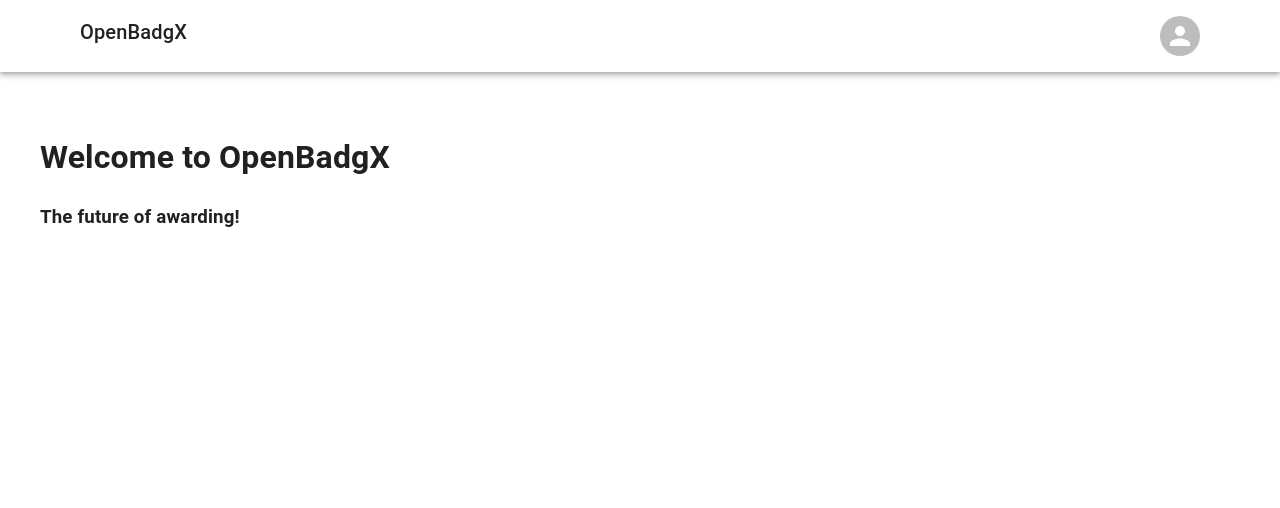
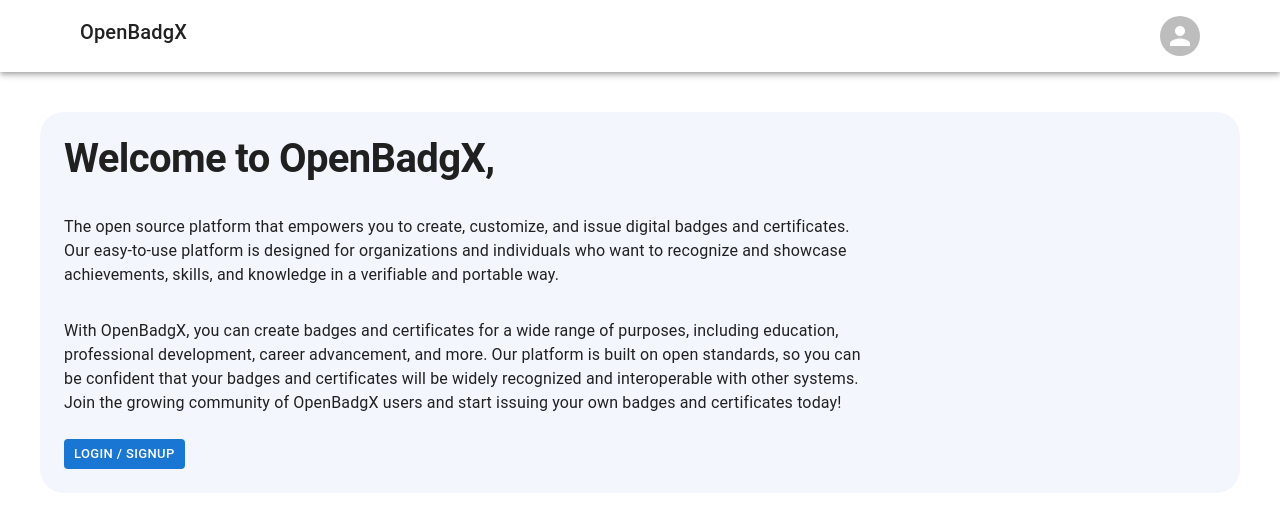
Before and after one commit to kalviumcommunity/openbadgx, a React (Vite) app in the folder frontend/: page / in a window 1280 px wide. Shown: the top 508 px of the page. Built offline with nearby package versions, Linux system fonts and the light colour scheme.

Commit message:
style: homepage, org create

```diff
--- a/frontend/src/pages/Home.jsx
+++ b/frontend/src/pages/Home.jsx
@@ -1,10 +1,87 @@
+import { Box, Button, Typography } from "@mui/material";
+import { useContext } from "react";
+import { Link } from "react-router-dom";
+import { LoginContext } from "../App";
+
 const Home = () => {
+
+    const { loginStatus, updateLoginStatus } = useContext(LoginContext);
   return (
-    <div>
-      <h1>Welcome to OpenBadgX</h1>
-      <h3>The future of awarding!</h3>
-    </div>
+    <Box
+      sx={{
+        p: 3,
+        backgroundColor: "#f3f6fc",
+        borderRadius: "24px",
+      }}
+    >
+      <Typography
+        variant="h1"
+        sx={{
+          fontSize: "2.5rem",
+          fontWeight: 600,
+          mb: 4,
+        }}
+      >
+        Welcome to OpenBadgX,
+      </Typography>
+      <Box
+        sx={{
+          maxWidth: 800,
+        }}
+      >
+        <Typography variant="body1">
+          The open source platform that empowers you to create, customize, and
+          issue digital badges and certificates. Our easy-to-use platform is
+          designed for organizations and individuals who want to recognize and
+          showcase achievements, skills, and knowledge in a verifiable and
+          portable way.
+        </Typography>
+        <Typography
+          variant="body1"
+          sx={{
+            mt: 4,
+          }}
+        >
+          With OpenBadgX, you can create badges and certificates for a wide
+          range of purposes, including education, professional development,
+          career advancement, and more. Our platform is built on open standards,
+          so you can be confident that your badges and certificates will be
+          widely recognized and interoperable with other systems. Join the
+          growing community of OpenBadgX users and start issuing your own badges
+          and certificates today!
+        </Typography>
+      </Box>
+      {loginStatus.loggedIn ? (
+        <Button
+          variant="contained"
+          size="small"
+          component={Link}
+          to="./me"
+          disableElevation={true}
+          sx={{
+            fontWeight: 500,
+            mt: 3,
+          }}
+        >
+          View Profile
+        </Button>
+      ) : (
+        <Button
+          variant="contained"
+          size="small"
+          component={Link}
+          to="./login"
+          disableElevation={true}
+          sx={{
+            fontWeight: 500,
+            mt: 3,
+          }}
+        >
+          Login / SignUp
+        </Button>
+      )}
+    </Box>
   );
 };
 
-export default Home
+export default Home;
--- a/frontend/src/pages/Org/Badge/Create.jsx
+++ b/frontend/src/pages/Org/Badge/Create.jsx
@@ -1,4 +1,4 @@
-import { Button, CircularProgress, FormControl, TextField, Box } from "@mui/material";
+import { Button, CircularProgress, FormControl, TextField, Box, Typography } from "@mui/material";
 import { Done,Close } from "@mui/icons-material";
 import { useContext, useState } from "react";
 import { Link } from "react-router-dom";
@@ -62,9 +62,8 @@ const OrgBadgeCreate = () => {
   };
   return (
     <div>
-      <h3>Create Badge</h3>
+      <Typography variant="h5">Create Badge</Typography>
       <Box
-        // component="form"
         sx={{
           maxWidth: 700,
         }}
--- a/frontend/src/pages/Org/Create.jsx
+++ b/frontend/src/pages/Org/Create.jsx
@@ -3,6 +3,7 @@ import fetchBackend from '../../utils/fetchBackend';
 import { LoginContext } from '../../App';
 import { useNavigate } from 'react-router-dom';
 import BannerAlert from '../../components/BannerAlert';
+import { Box, Button, FormControl, TextField, Typography } from '@mui/material';
 
 const OrgCreate = () => {
   const { loginStatus, updateLoginStatus } = useContext(LoginContext);
@@ -42,25 +43,39 @@ const OrgCreate = () => {
   }
   return (
     <div>
-      <h3>Create an organization</h3>
-      <form onSubmit={createOrg}>
-        <input
-          type="text"
+      <Typography variant="h5">Create Organization</Typography>
+      <Box sx={{
+          maxWidth: 700,
+        }}
+      >
+        <FormControl fullWidth={true} margin="normal">
+          <TextField
+            variant="outlined"
             value={orgName}
             onChange={(e) => updateOrgName(e.target.value)}
-          placeholder="Name"
+            label="Organizaton Name"
           />
-        <input
-          type="text"
+        </FormControl>
+        <FormControl fullWidth={true} margin="normal">
+          <TextField
+            variant="outlined"
             value={orgKey}
             onChange={(e) => updateOrgKey(e.target.value)}
-          placeholder="Key"
+            label="Unique Org ID"
           />
+        </FormControl>
 
-        <button type="submit">Create Org</button>
-      </form>
+        <Button
+          type="submit"
+          sx={{ mt: 3 }}
+          variant="contained"
+          onClick={createOrg}
+        >
+          Create
+        </Button>
 
         <BannerAlert status={alertData} />
+      </Box>
     </div>
   );
 }
```
Lines whose indentation alone changed are shown as unchanged.
